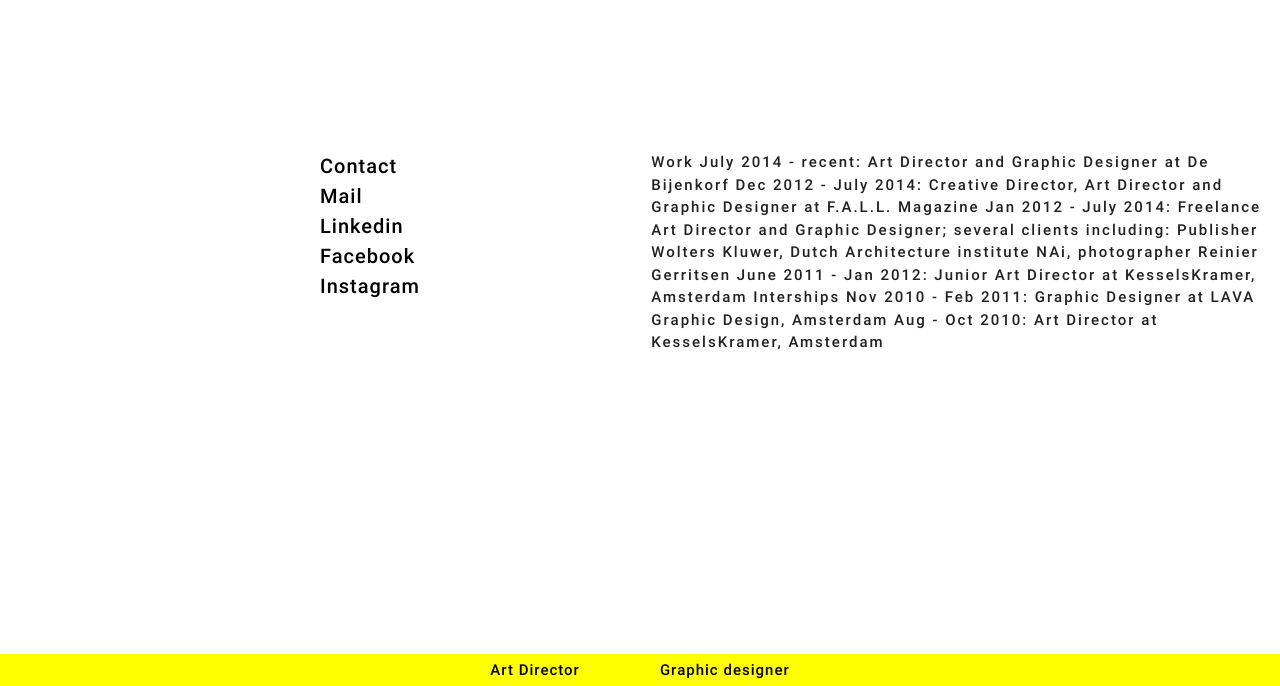
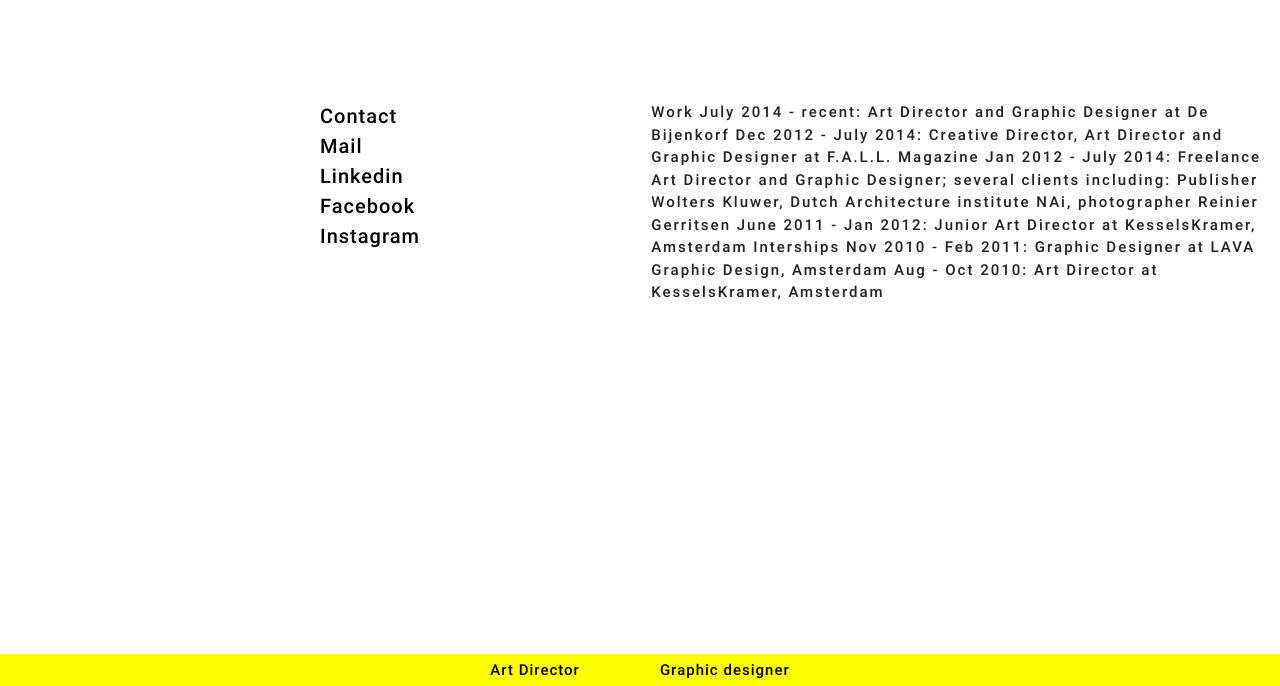
Before and after one commit to arontseggai/SophiesPortfolio, a plain HTML site: page info.html in a window 1280 px wide. Shown: the part 114-800 px from the top of the page. Drawn offline with nearby package versions, Linux system fonts and the light colour scheme.

```diff
--- a/css/styles.css
+++ b/css/styles.css
@@ -69,7 +69,7 @@ p {
 
 /* CONTENT-FEED SECTION */
 
-.wrapper { padding: 180px 0 0 0; }
+.wrapper { padding: 180px 0 0 0; background-color: #fff; }
 #content-feed .card .content { text-align: center; padding: 5px; }
 
 /* FOOTER */
@@ -82,7 +82,7 @@ p {
 /* INFO SECTION */
 
 #info-section {}
-#info-section .wrapper { padding-top: 250px;}
+#info-section .wrapper { padding-top: 200px;}
 #info-section .info-list { display: flex; justify-content: center; flex-direction: column; }
 #info-section .info-list a { font-size: 20px; }
 #info-section .info-list li { margin-left: 50%; }
```
Also changed, not shown: assets/img/0_Cover_Fall_Magazine_Sophie_Gerritsen.jpg (added), assets/img/1_Cover_FALL_Magazine_Sophie_Gerritsen.jpg (added), assets/img/1_DeBijenkorf_GStar_Sophie_Gerritsen.jpg (added), assets/img/27_Intermezzo_Sophie_Gerritsen.jpg (added), assets/img/2_BK_productshoots_Sophie_Gerritsen_overzicht.jpg (added), assets/img/42_SYT_Sophie_Gerritsen.jpg (added), assets/img/7_Humphrey_Khouw_Sophie_Gerritsen.jpg (added), assets/img/95_0coverfallmagazinesophiegerritsen.jpg (added).
